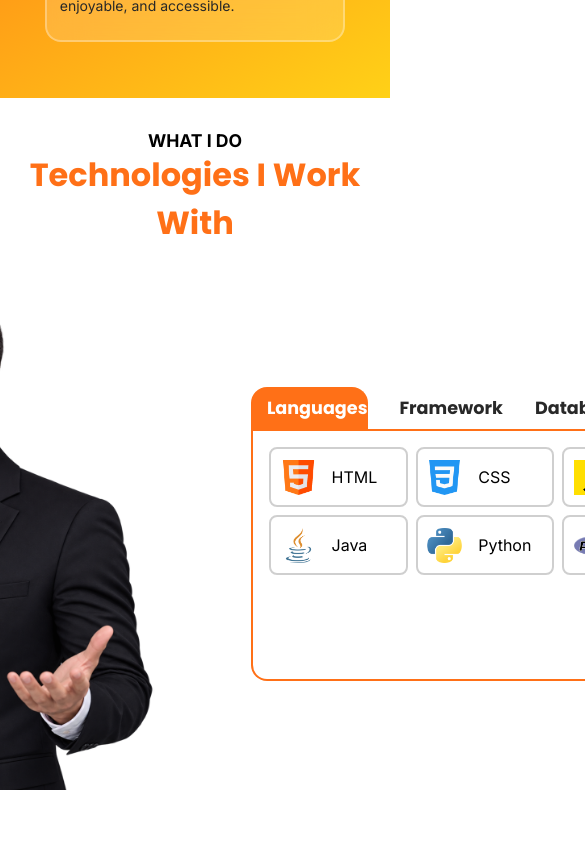
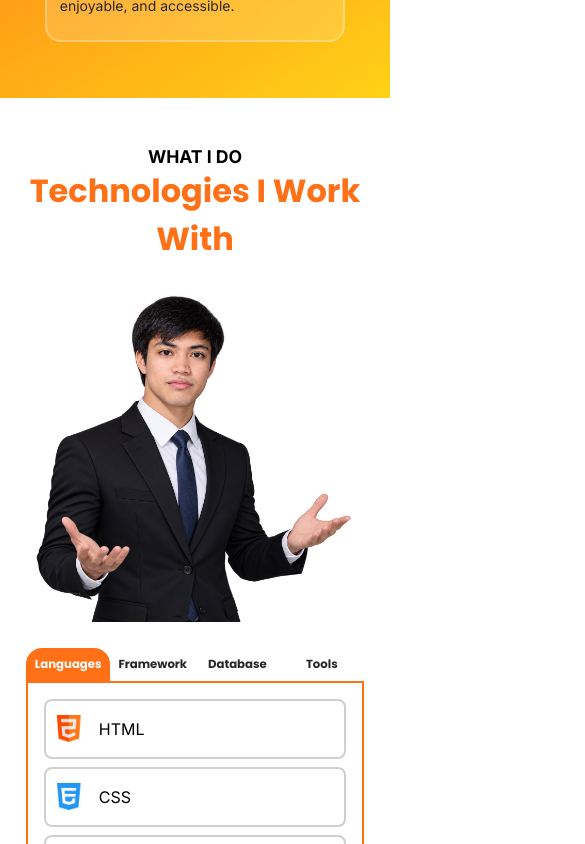
Before and after one commit to Hydrogen86/my-portfolio-react, a React (Vite) app: page / in a window 390 px wide. Shown: the part 2460-3304 px from the top of the page, 585 px wide, since content can reach past the window. Before the commit the page ends 3250 px from the top, so only its background shows below. Built offline with nearby package versions, Linux system fonts and the light colour scheme.

Commit message:
Add responsive design to skill-section

```diff
--- a/src/App.css
+++ b/src/App.css
@@ -32,3 +32,7 @@ body {
 section {
   padding: 0 1rem;
 }
+
+html {
+  scroll-behavior: smooth;
+}
--- a/src/assets/image-icons.js
+++ b/src/assets/image-icons.js
@@ -52,6 +52,10 @@ const programLanguage = [
     {
         name: "PHP",
         icon: php
+    },
+    {
+        name: "C#",
+        icon: cSharp
     }
 ]
 
--- a/src/components/About.jsx
+++ b/src/components/About.jsx
@@ -7,7 +7,7 @@ import '../css/About.css'
 
 const About = () => {
   return (
-    <section className='about-section'>
+    <section className='about-section' id='about-section'>
         <div className="about__right-side">
 
             <div className="card">
--- a/src/components/Hero.jsx
+++ b/src/components/Hero.jsx
@@ -7,7 +7,7 @@ import '../css/Hero.css'
 
 const Hero = () => {
   return (
-    <section className='hero-section'>
+    <section className='hero-section' id='hero-section'>
         <div className="overlay"></div>
         <div className="left">
             <div className="user-name">
--- a/src/components/Navbar.jsx
+++ b/src/components/Navbar.jsx
@@ -36,10 +36,10 @@ const Navbar = () => {
 
       <nav className={ isMenuOpen ? "nav-open" : "" }>
         <ul>
-          <li><a href="#" onClick={closeMenu}>Home</a></li>
-          <li><a href="#" onClick={closeMenu}>About</a></li>
-          <li><a href="#" onClick={closeMenu}>Services</a></li>
-          <li><a href="#" onClick={closeMenu}>Skills</a></li>
+          <li><a href="#hero-section" onClick={closeMenu}>Home</a></li>
+          <li><a href="#about-section" onClick={closeMenu}>About</a></li>
+          <li><a href="#offer-section" onClick={closeMenu}>Services</a></li>
+          <li><a href="#skill-section" onClick={closeMenu}>Skills</a></li>
           <li><a href="#" onClick={closeMenu}>Projects</a></li>
           <li><a href="#" onClick={closeMenu}>Contact</a></li>
 
--- a/src/components/Offer.jsx
+++ b/src/components/Offer.jsx
@@ -8,7 +8,7 @@ import { faReact } from '@fortawesome/free-brands-svg-icons'
 
 const Offer = () => {
   return (
-    <section className='offer-section'>
+    <section className='offer-section' id='offer-section'>
         <span className='top-txt'>CORE SERVICES</span>
         <h1>What I can Help You With</h1>
 
--- a/src/components/Skills.jsx
+++ b/src/components/Skills.jsx
@@ -9,7 +9,7 @@ const Skills = () => {
     const skillCategories = [ "Languages", "Framework", "Database", "Tools" ];
 
   return (
-    <section className='skill-section'>
+    <section className='skill-section' id='skill-section'>
         <span className='top-span'>WHAT I DO</span>
         <h2>Technologies I Work With</h2>
 
--- a/src/css/Offer.css
+++ b/src/css/Offer.css
@@ -70,7 +70,7 @@
     transform: scale(1.1);
 }
 
-@media (max-width: 750px) {
+@media (max-width: 770px) {
     .offer-section{
         padding: 1.5rem 1rem;
         margin-top: 2rem;
--- a/src/css/Skill.css
+++ b/src/css/Skill.css
@@ -2,7 +2,7 @@
 
 .skill-section {
     text-align: center;
-    margin-top: 2rem;
+    margin-top: 3rem;
 
     h2 {
         font-family: var(--large-font);
@@ -20,34 +20,35 @@
     display: flex;
     align-items: center;
     justify-content: center;
-    gap: 5rem;
+    gap: clamp(.5rem, 5vw, 2rem);
     margin-top: 2rem;
 }
 
 .skill-section .skill-list__container img {
-    width: 500px;
+    width: clamp(320px, 60vw, 500px);
     height: 100%;
     object-fit: contain;
+    transform: scaleX(-1);
 }
 
 
 .skill-list__container .skill-section__right .skill-list img {
-    width: 35px;
-    height: 35px;
+    width: clamp(20px, 7vw, 35px);
+    height: clamp(20px, 7vw, 35px);
     object-fit: contain;
 }
 
 
 .skill-section__right {
     padding: 1rem;
-    width: 850px;
+    width: clamp(350px, 90vw, 850px);
 }
 
 .skill-nav-bar {
     display: flex;
     position: relative;
     gap: 1;
-    font-size: 1.1rem;
+    font-size: clamp(.6rem, 3vw, 1.1rem);
     font-weight: bold;
     font-family: var(--large-font);
     cursor: pointer;
@@ -57,7 +58,7 @@
 .skill-nav-bar span {
     flex: 1;
     text-align: center;
-    padding: .5rem 1rem;
+    padding: .5rem clamp(.5rem, 1vw, 1rem);
     color: var(--text-color);
     position: relative;
     z-index: 1;
@@ -92,8 +93,8 @@
     gap: 0.5rem;
     align-content: start;
     width: 100%;
-    height: 250px;
-    padding: 1rem;
+    min-height: 250px;
+    padding: clamp(.3rem, 1vw, 1rem);
     box-sizing: border-box;
 
     border: 2px solid var(--pastel);
@@ -119,3 +120,27 @@
 .skill .skill-name {
     font-weight: 400;
 }
+
+@media (max-width: 770px) {
+    .skill-list__container {
+        flex-direction: column;
+    }
+
+    .skill-list {
+        grid-template-columns: repeat(2, minmax(0, 1fr));
+    }
+
+}
+@media (max-width: 400px) {
+    .skill-list__container {
+        flex-direction: column;
+    }
+
+    .skill-list {
+        grid-template-columns: repeat(1, minmax(0, 1fr));
+    }
+
+    .skill-section__right {
+        padding: .4rem;
+    }
+}
```
